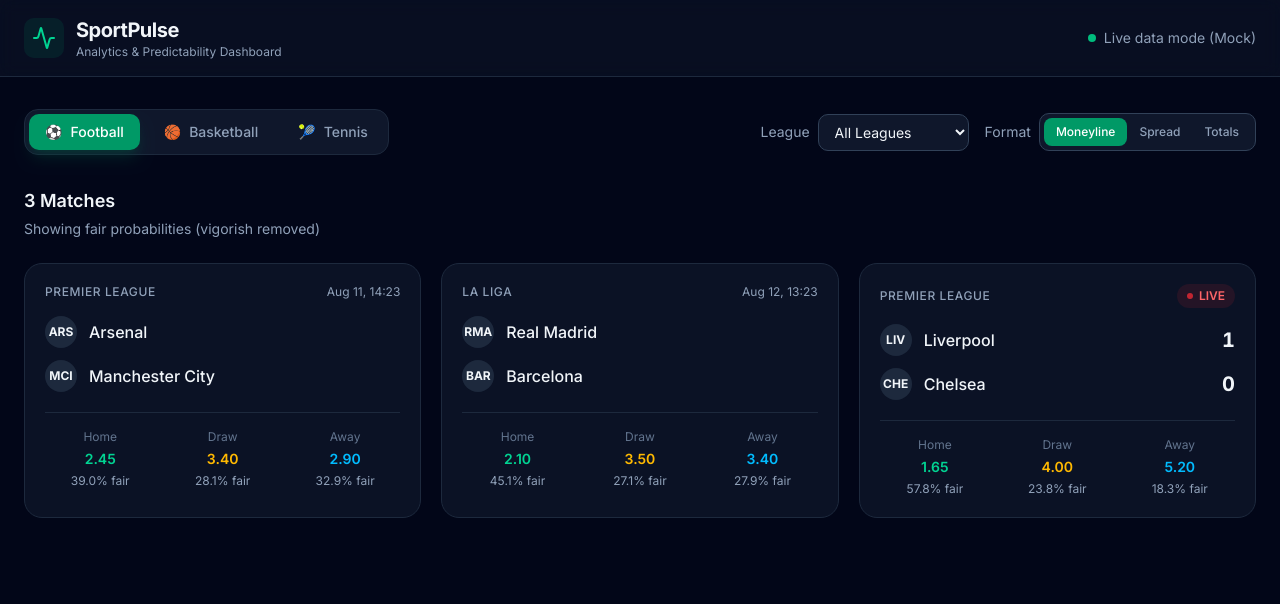
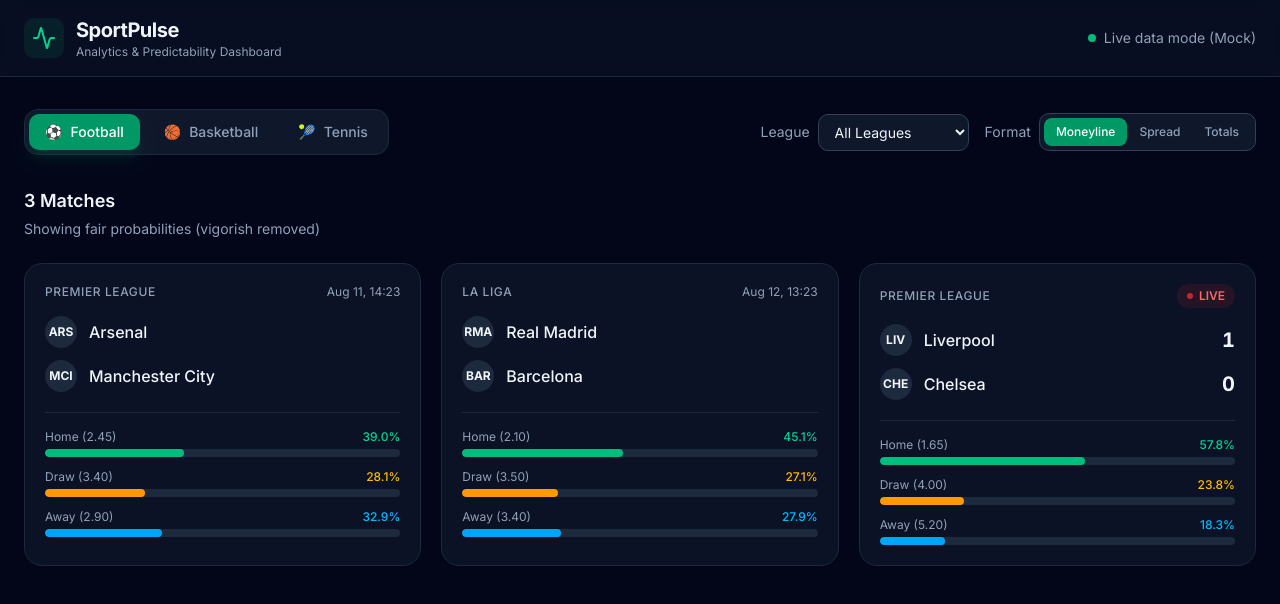
Before and after one commit to DinduOffiah/SportsAnalyst, a Next.js app: page / in a window 1280 px wide. Shown: the top 604 px of the page. Built offline with nearby package versions, Linux system fonts and the light colour scheme.

Commit message:
updated MatchCard

```diff
--- a/components/ui/MatchCard.tsx
+++ b/components/ui/MatchCard.tsx
@@ -10,9 +10,7 @@
 
 export default function MatchCard({ match }: MatchCardProps) {
   const probs = calculateFairProbabilities(match.odds);
-
   const isLive = match.status === "live";
-  const isFinished = match.status === "finished";
 
   return (
     <div className="bg-slate-900/70 border border-slate-800 rounded-2xl p-5 hover:border-emerald-500/40 transition-all duration-300">
@@ -23,13 +21,12 @@
         </span>
 
         <div className="flex items-center gap-2">
-          {isLive && (
+          {isLive ? (
             <span className="flex items-center gap-1.5 text-xs font-semibold text-red-400 bg-red-500/10 px-2.5 py-1 rounded-full">
-              <span className="w-1.5 h-1.5 rounded-full bg-red-500 animate-pulse"></span>
+              <span className="w-1.5 h-1.5 rounded-full bg-red-500 animate-pulse" />
               LIVE
             </span>
-          )}
-          {!isLive && !isFinished && (
+          ) : (
             <span className="text-xs text-slate-400">
               {format(new Date(match.commenceTime), "MMM d, HH:mm")}
             </span>
@@ -64,40 +61,50 @@
         </div>
       </div>
 
-      {/* Odds + Probability */}
-      <div className="grid grid-cols-3 gap-3 pt-4 border-t border-slate-800">
+      {/* Odds + Fair Probability Bars */}
+      <div className="space-y-3 pt-4 border-t border-slate-800">
         {/* Home */}
-        <div className="text-center">
-          <p className="text-xs text-slate-500 mb-1">Home</p>
-          <p className="text-sm font-semibold text-emerald-400">{match.odds.home.toFixed(2)}</p>
-          <p className="text-xs text-slate-400 mt-1">
-            {formatProb(probs.fairHome)} fair
-          </p>
+        <div>
+          <div className="flex justify-between text-xs mb-1">
+            <span className="text-slate-400">Home ({match.odds.home.toFixed(2)})</span>
+            <span className="text-emerald-400 font-medium">{formatProb(probs.fairHome)}</span>
+          </div>
+          <div className="h-2 bg-slate-800 rounded-full overflow-hidden">
+            <div
+              className="h-full bg-emerald-500 rounded-full transition-all duration-500"
+              style={{ width: `${probs.fairHome * 100}%` }}
+            />
+          </div>
         </div>
 
-        {/* Draw (only football) */}
-        {match.odds.draw ? (
-          <div className="text-center">
-            <p className="text-xs text-slate-500 mb-1">Draw</p>
-            <p className="text-sm font-semibold text-amber-400">{match.odds.draw.toFixed(2)}</p>
-            <p className="text-xs text-slate-400 mt-1">
-              {formatProb(probs.fairDraw!)} fair
-            </p>
-          </div>
-        ) : (
-          <div className="text-center opacity-30">
-            <p className="text-xs text-slate-500 mb-1">—</p>
-            <p className="text-sm">—</p>
+        {/* Draw (Football only) */}
+        {match.odds.draw && probs.fairDraw !== undefined && (
+          <div>
+            <div className="flex justify-between text-xs mb-1">
+              <span className="text-slate-400">Draw ({match.odds.draw.toFixed(2)})</span>
+              <span className="text-amber-400 font-medium">{formatProb(probs.fairDraw)}</span>
+            </div>
+            <div className="h-2 bg-slate-800 rounded-full overflow-hidden">
+              <div
+                className="h-full bg-amber-500 rounded-full transition-all duration-500"
+                style={{ width: `${probs.fairDraw * 100}%` }}
+              />
+            </div>
           </div>
         )}
 
         {/* Away */}
-        <div className="text-center">
-          <p className="text-xs text-slate-500 mb-1">Away</p>
-          <p className="text-sm font-semibold text-sky-400">{match.odds.away.toFixed(2)}</p>
-          <p className="text-xs text-slate-400 mt-1">
-            {formatProb(probs.fairAway)} fair
-          </p>
+        <div>
+          <div className="flex justify-between text-xs mb-1">
+            <span className="text-slate-400">Away ({match.odds.away.toFixed(2)})</span>
+            <span className="text-sky-400 font-medium">{formatProb(probs.fairAway)}</span>
+          </div>
+          <div className="h-2 bg-slate-800 rounded-full overflow-hidden">
+            <div
+              className="h-full bg-sky-500 rounded-full transition-all duration-500"
+              style={{ width: `${probs.fairAway * 100}%` }}
+            />
+          </div>
         </div>
       </div>
     </div>
```
